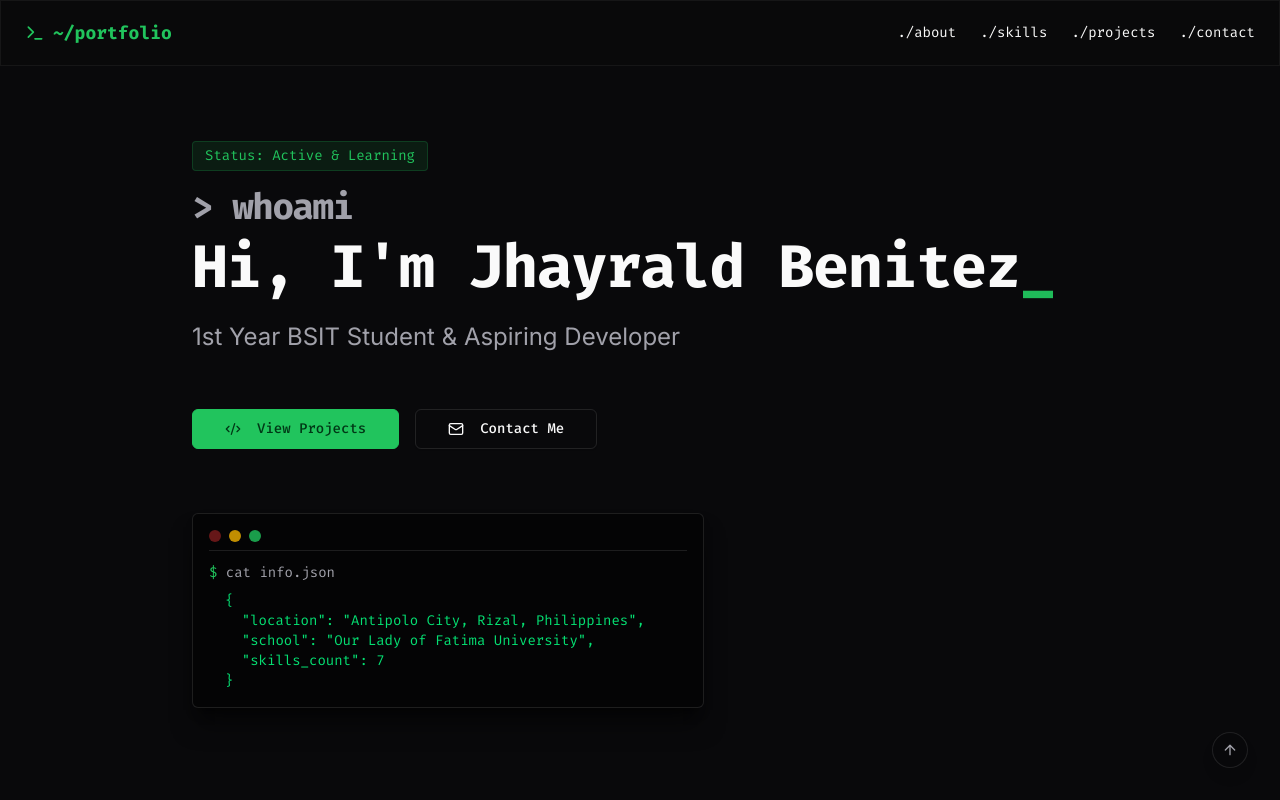
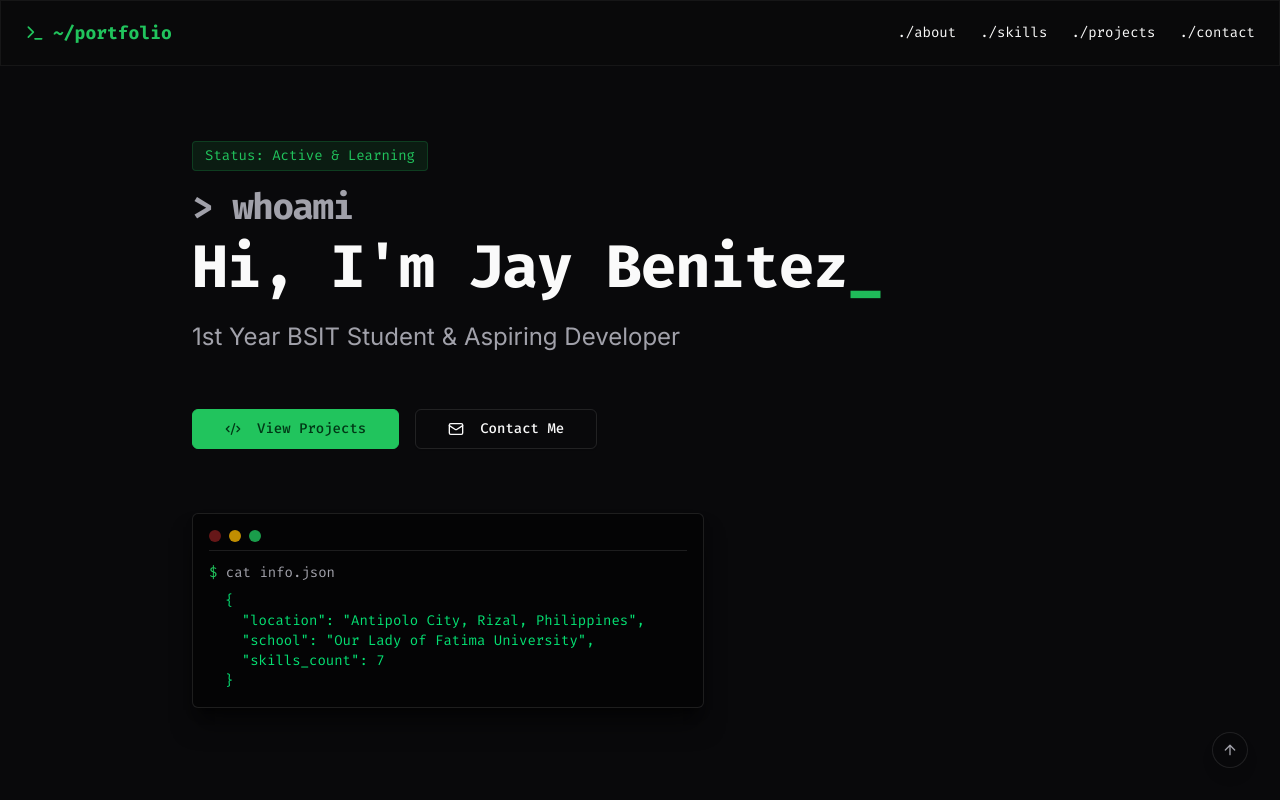
Before and after one commit to a19kp19/My-Portfolio, a React (Vite) app: page / in a window 1280 px wide. Shown: the top 800 px of the page. Built offline with nearby package versions, Linux system fonts and the light colour scheme.

Commit message:
Update portfolio.ts

```diff
--- a/src/data/portfolio.ts
+++ b/src/data/portfolio.ts
@@ -3,7 +3,7 @@ import { lazy, Suspense } from "react";
 export const portfolioData = {
   personalInfo: {
 
-    name: "Jhayrald Benitez",
+    name: "Jay Benitez",
 
     title: "1st Year BSIT Student & Aspiring Developer",
 
```
